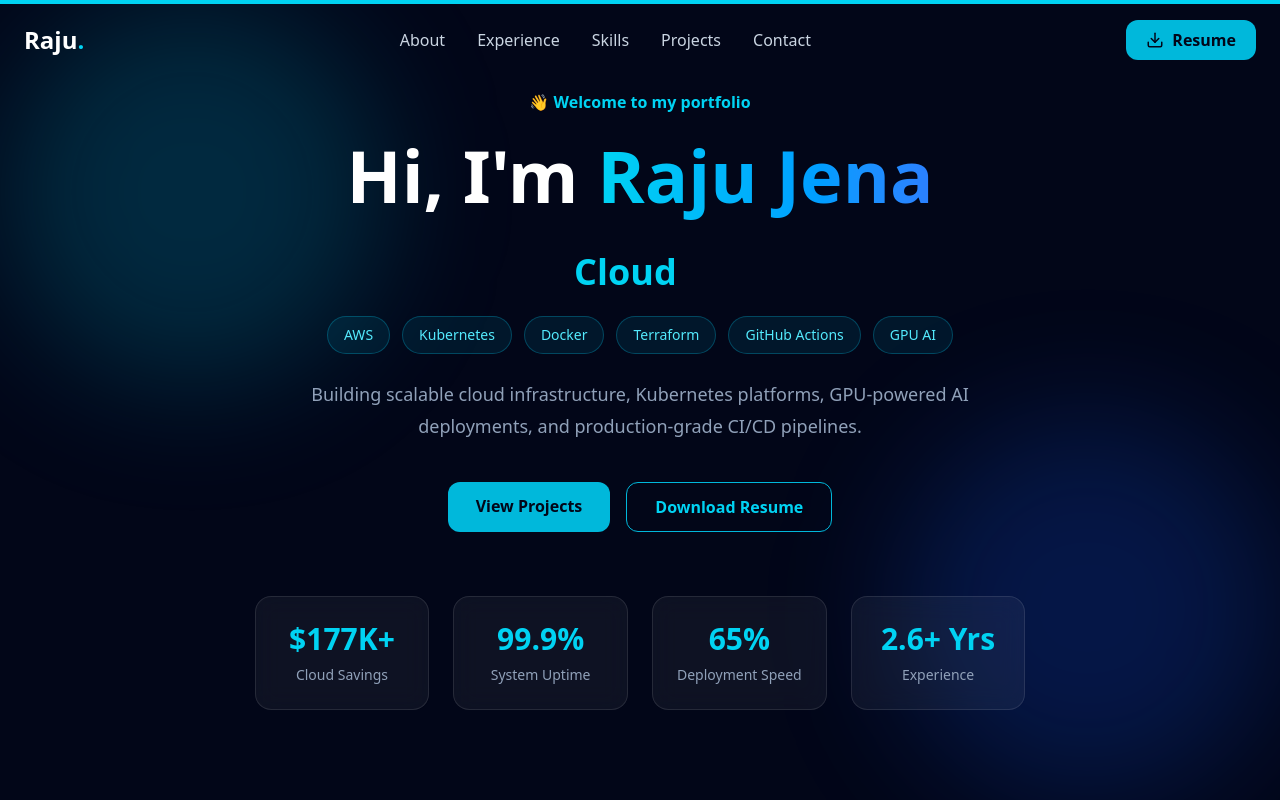
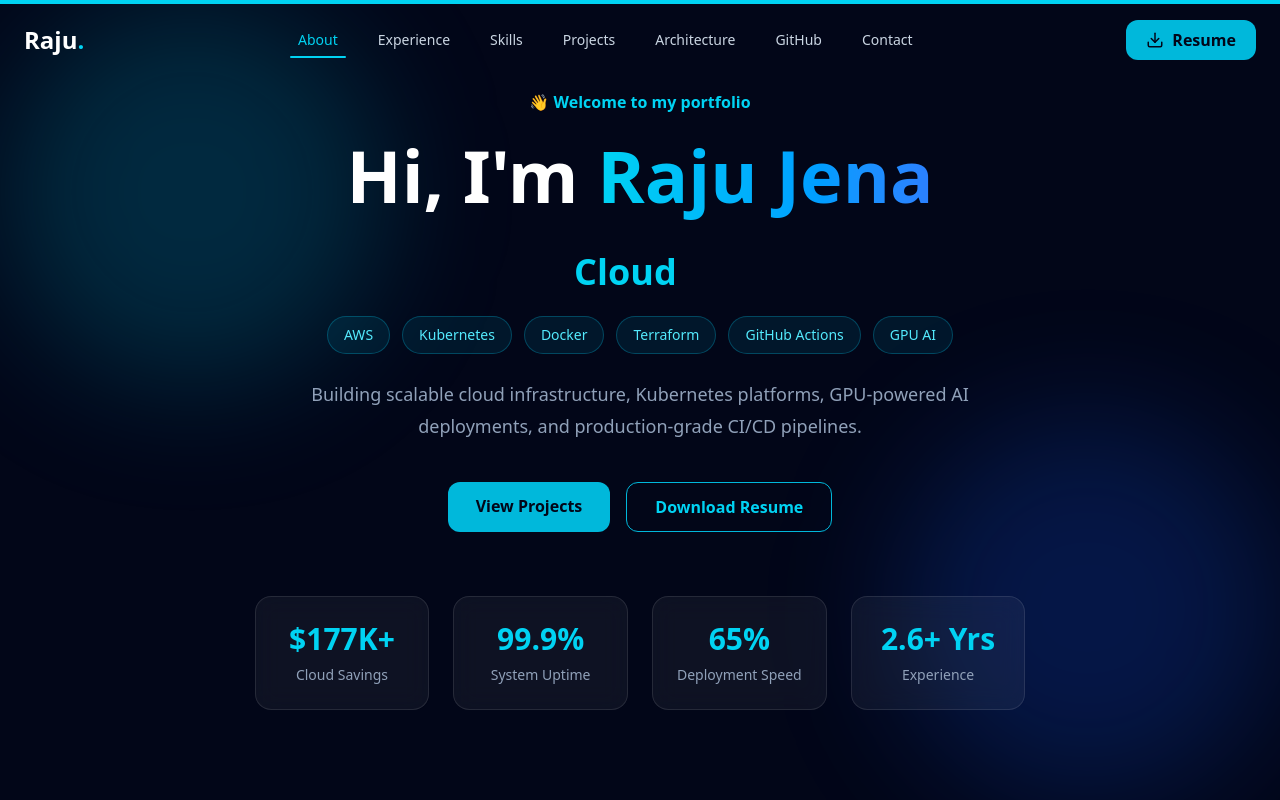
Before and after one commit to rajujena0/raju-devops-portfolio, a Next.js app: page / in a window 1280 px wide. Shown: the top 800 px of the page. Built offline with nearby package versions, Linux system fonts and the light colour scheme.

Commit message:
feat: active navbar highlight

```diff
--- a/components/layout/Navbar.tsx
+++ b/components/layout/Navbar.tsx
@@ -8,18 +8,58 @@
   { label: "Experience", href: "#experience" },
   { label: "Skills", href: "#skills" },
   { label: "Projects", href: "#projects" },
+  { label: "Architecture", href: "#architecture" },
+  { label: "GitHub", href: "#github" },
   { label: "Contact", href: "#contact" },
 ];
 
 export default function Navbar() {
   const [mobileOpen, setMobileOpen] = useState(false);
   const [scrolled, setScrolled] = useState(false);
+  const [active, setActive] = useState("home");
 
   useEffect(() => {
-    const onScroll = () => setScrolled(window.scrollY > 20);
+    const onScroll = () => {
+      setScrolled(window.scrollY > 20);
+    };
 
     window.addEventListener("scroll", onScroll);
+
     return () => window.removeEventListener("scroll", onScroll);
+  }, []);
+
+  useEffect(() => {
+    const sections = [
+      "home",
+      "about",
+      "experience",
+      "skills",
+      "projects",
+      "architecture",
+      "github",
+      "contact",
+    ];
+
+    const observer = new IntersectionObserver(
+      (entries) => {
+        entries.forEach((entry) => {
+          if (entry.isIntersecting) {
+            setActive(entry.target.id);
+          }
+        });
+      },
+      {
+        threshold: 0.45,
+      }
+    );
+
+    sections.forEach((id) => {
+      const section = document.getElementById(id);
+
+      if (section) observer.observe(section);
+    });
+
+    return () => observer.disconnect();
   }, []);
 
   return (
@@ -31,21 +71,36 @@
       }`}
     >
       <div className="mx-auto flex h-20 max-w-7xl items-center justify-between px-6">
-
-        <a href="#" className="text-2xl font-bold text-white">
+        <a
+          href="#home"
+          className="text-2xl font-bold text-white"
+        >
           Raju<span className="text-cyan-400">.</span>
         </a>
 
-        <nav className="hidden items-center gap-8 md:flex">
-          {navItems.map((item) => (
+        <nav className="hidden items-center gap-2 md:flex">
+          {navItems.map((item) => {
+            const isActive =
+              active === item.href.replace("#", "");
+
+            return (
               <a
                 key={item.label}
                 href={item.href}
-              className="text-slate-300 transition hover:text-cyan-400"
+                className={`relative rounded-lg px-4 py-2 text-sm font-medium transition-all duration-300 ${
+                  isActive
+                    ? "text-cyan-400"
+                    : "text-slate-300 hover:text-cyan-300"
+                }`}
               >
                 {item.label}
+
+                {isActive && (
+                  <span className="absolute bottom-0 left-2 right-2 h-0.5 rounded-full bg-cyan-400" />
+                )}
               </a>
-          ))}
+            );
+          })}
         </nav>
 
         <a
@@ -68,13 +123,16 @@
       {mobileOpen && (
         <div className="border-t border-white/10 bg-slate-950 md:hidden">
           <div className="flex flex-col p-6">
-
             {navItems.map((item) => (
               <a
                 key={item.label}
                 href={item.href}
-                className="py-3 text-slate-300"
                 onClick={() => setMobileOpen(false)}
+                className={`rounded-lg px-3 py-3 transition ${
+                  active === item.href.replace("#", "")
+                    ? "bg-cyan-500/10 text-cyan-400"
+                    : "text-slate-300"
+                }`}
               >
                 {item.label}
               </a>
@@ -87,7 +145,6 @@
             >
               Download Resume
             </a>
-
           </div>
         </div>
       )}
```
Lines whose indentation alone changed are shown as unchanged.
